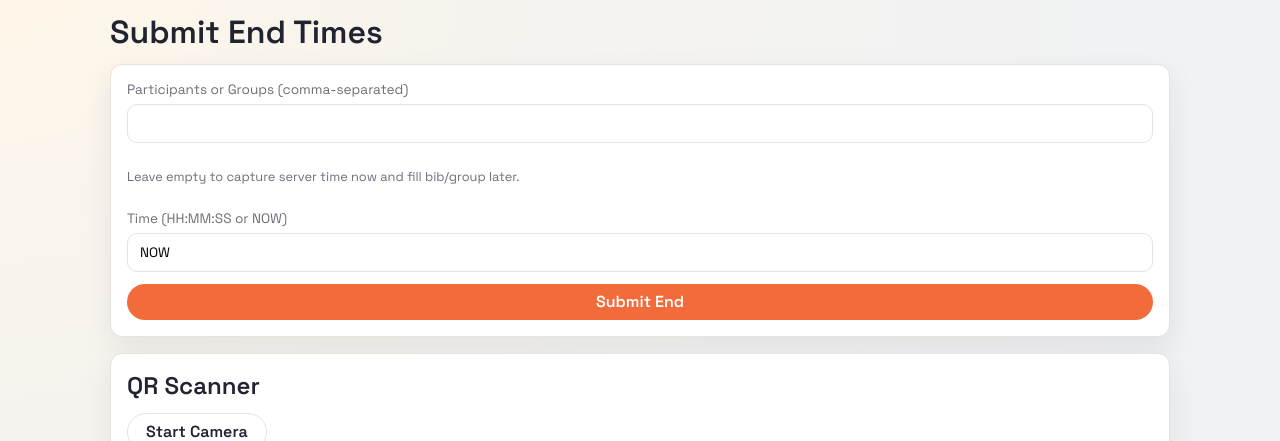
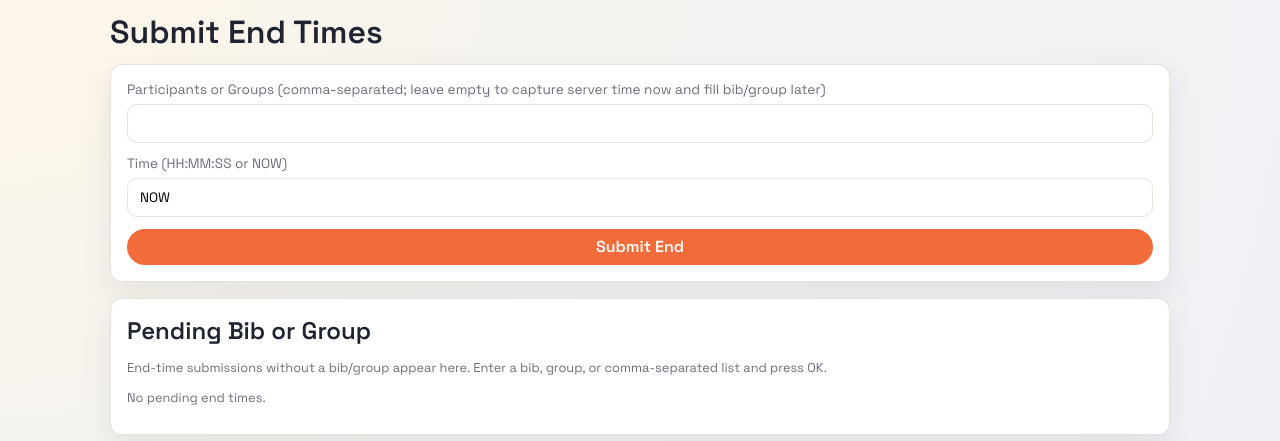
Before and after one commit to JeroenBertels/glh-timer, a Python web app: template app/templates/submit_end.html in a window 1280 px wide. Shown: the part 71-512 px from the top of the page. Run offline with Jinja, Linux system fonts and the light colour scheme; the template is opened without the code that fills it, so the values that code supplies are empty.

Commit message:
Reordering of cards in submit end times page.

```diff
--- a/app/templates/submit_end.html
+++ b/app/templates/submit_end.html
@@ -11,18 +11,23 @@
     data-expect-json="true"
   >
     <label>
-      Participants or Groups (comma-separated)
+      Participants or Groups (comma-separated; leave empty to capture server time now and fill bib/group later)
       <input type="text" name="targets" id="end-targets" />
     </label>
-    <p class="small">
-      Leave empty to capture server time now and fill bib/group later.
-    </p>
     <label>
       Time (HH:MM:SS or NOW)
       <input type="text" name="time_value" value="NOW" required />
     </label>
     <button type="submit">Submit End</button>
   </form>
+</div>
+<div class="card">
+  <h2>Pending Bib or Group</h2>
+  <p class="small">
+    End-time submissions without a bib/group appear here. Enter a bib, group, or comma-separated list and press OK.
+  </p>
+  <p id="pending-end-empty" class="small">No pending end times.</p>
+  <div id="pending-end-list" class="pending-end-list"></div>
 </div>
 <div class="card">
   <h2>QR Scanner</h2>
@@ -32,14 +37,6 @@
   <div id="qr-reader" style="width: 100%; max-width: 360px;"></div>
   <p class="small" id="qr-status">Camera idle. Tap “Start Camera” to begin scanning.</p>
   <p class="small">Keep scanning: each QR auto-submits with time NOW.</p>
-</div>
-<div class="card">
-  <h2>Pending Bib or Group</h2>
-  <p class="small">
-    End-time submissions without a bib/group appear here. Enter a bib, group, or comma-separated list and press OK.
-  </p>
-  <p id="pending-end-empty" class="small">No pending end times.</p>
-  <div id="pending-end-list" class="pending-end-list"></div>
 </div>
 {% endblock %}
 
```
